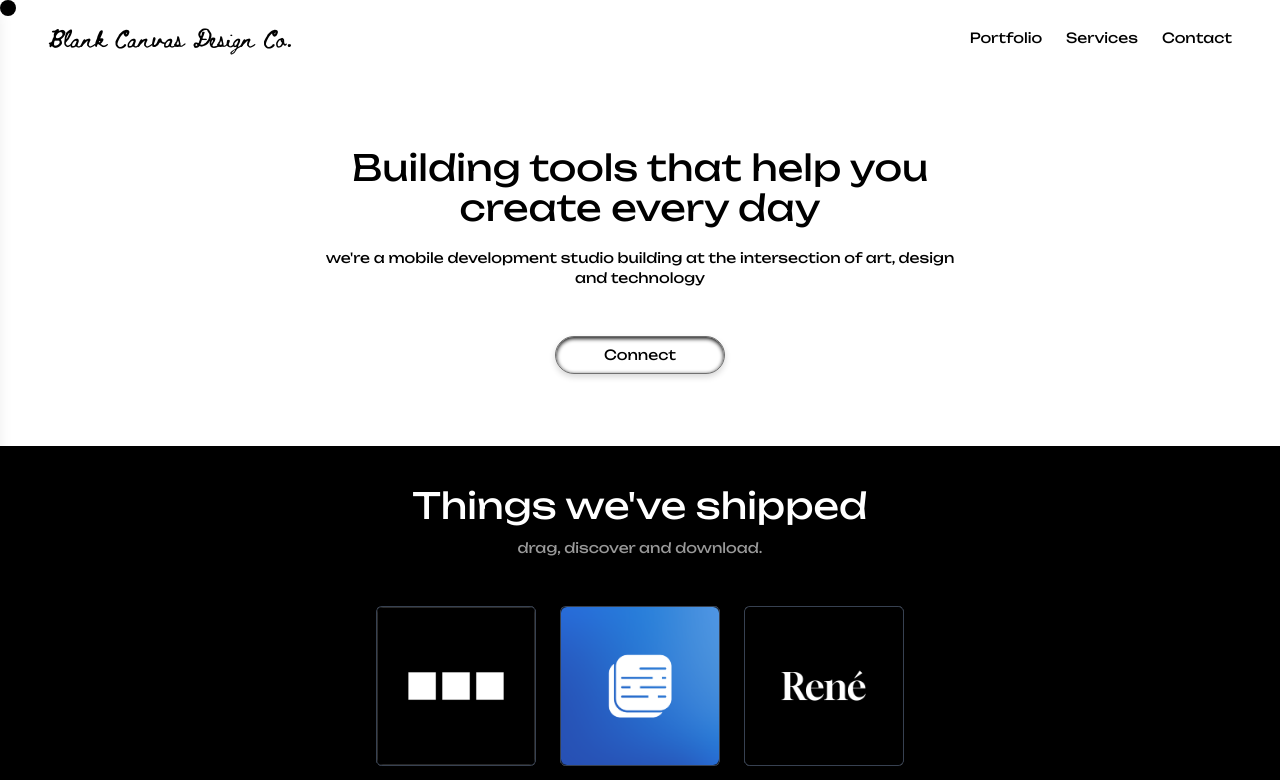
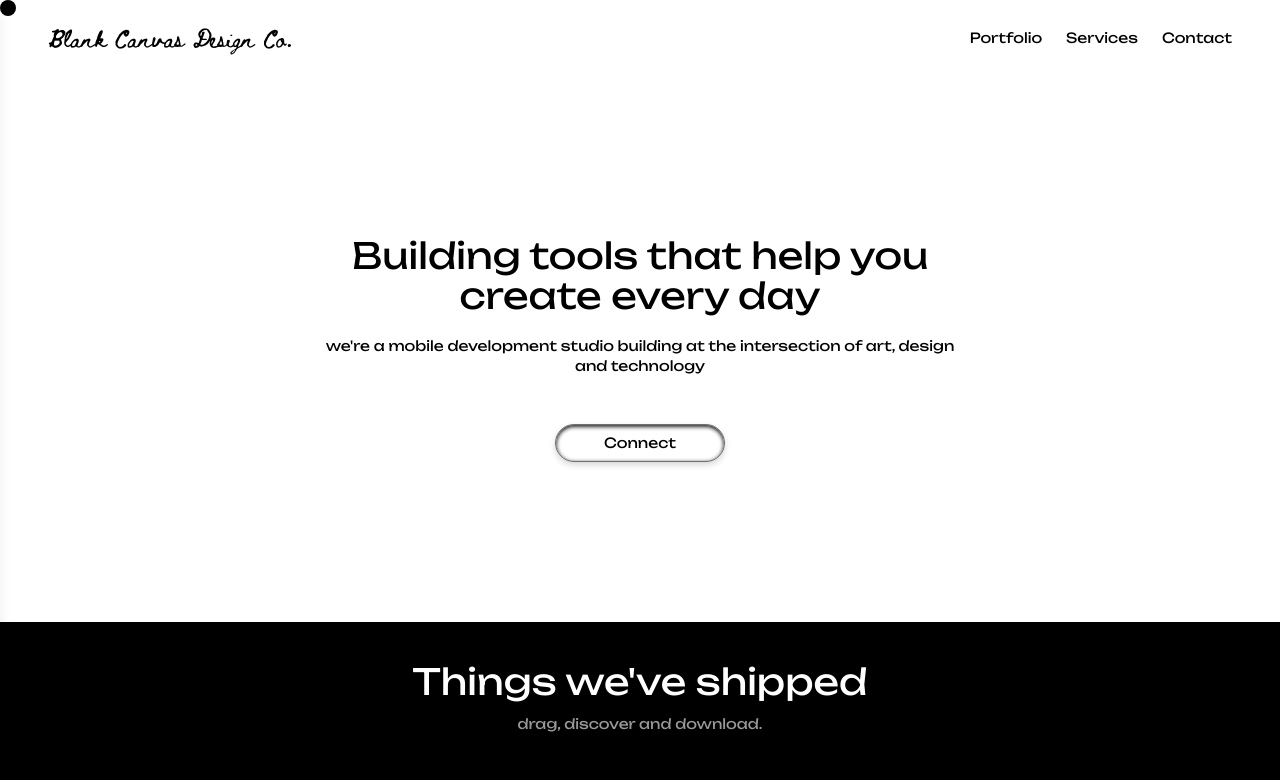
Before and after one commit to blankcanvasdesignco/Blank-Canvas-Website, a React (Vite) app: page / in a window 1280 px wide. Shown: the top 780 px of the page. Built offline with nearby package versions, Linux system fonts and the light colour scheme.

Commit message:
hero section with larger height

```diff
--- a/src/pages/Homepage.jsx
+++ b/src/pages/Homepage.jsx
@@ -211,7 +211,7 @@ const Homepage = () => {
     <div className="min-h-screen text-black">
       <DotTracker />
       {/* Hero Section */}
-      <section className="bg-white flex flex-col items-center justify-center py-18 text-center space-y-12 font-unbounded">
+      <section className="bg-white flex flex-col items-center justify-center py-28 sm:py-36 lg:py-40 text-center space-y-12 font-unbounded">
         <div className="relative flex flex-col items-center space-y-2 gap-3 max-w-[85%] sm:max-w-[80%] lg:max-w-[50%]">
           <h1 className="text-3xl sm:text-4xl">
             Building tools that help you create every day
```
Also changed, not shown: src/pages/Services.jsx (+3 -31 lines).
